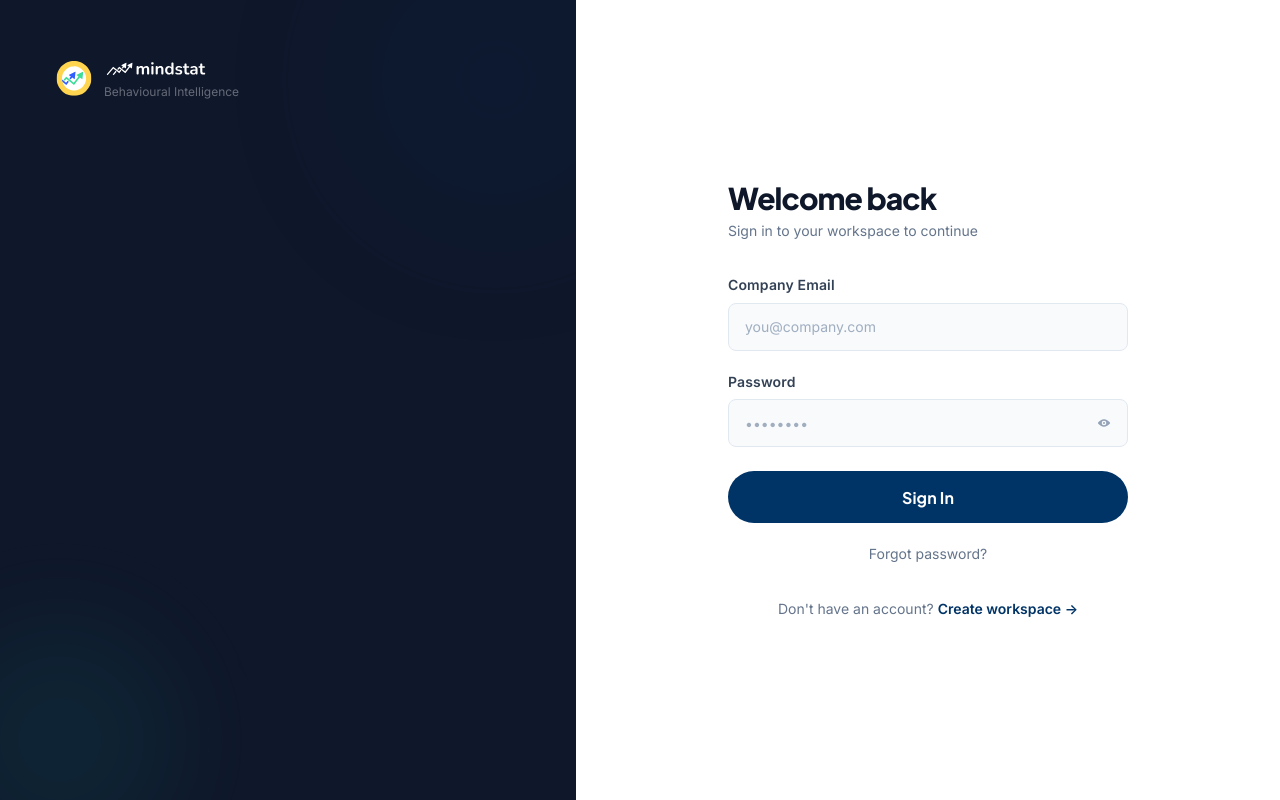
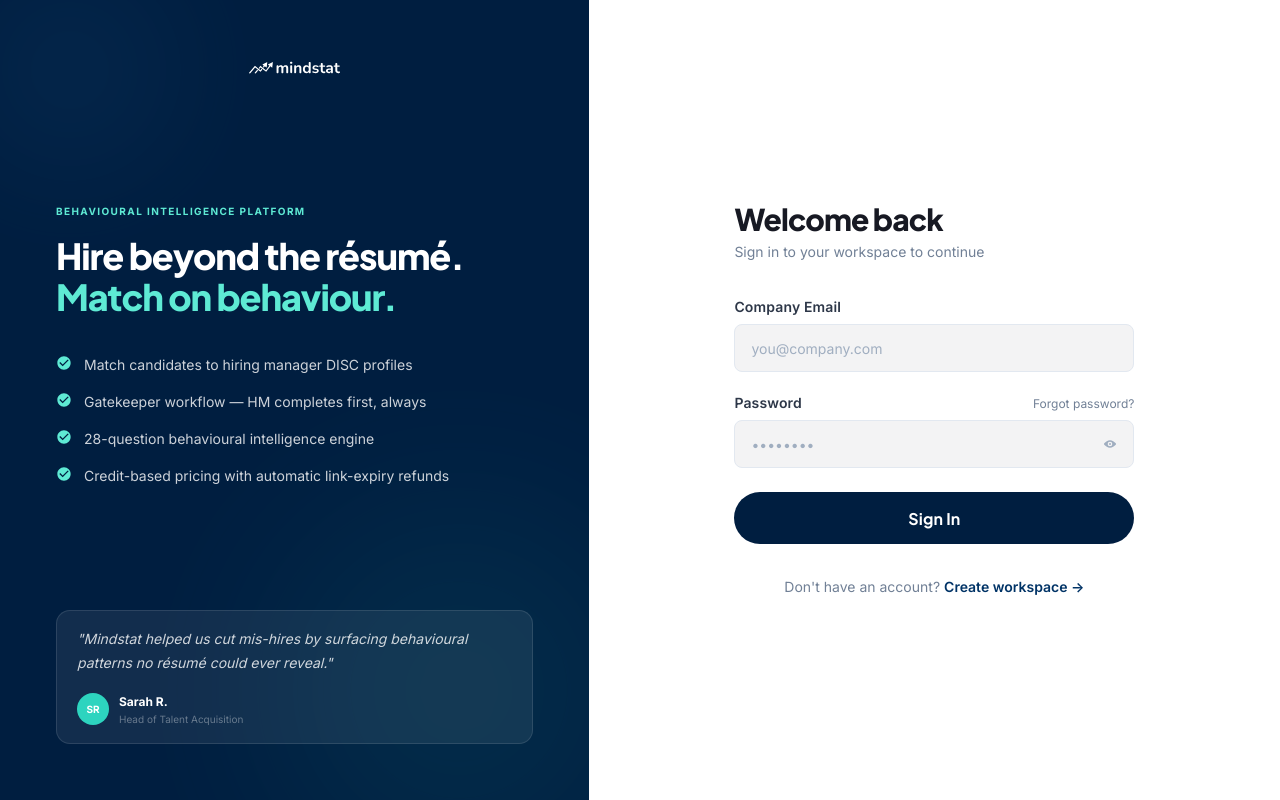
Before and after one commit to ubihacks/Mindstats, a React (Vite) app in the folder app/: page /login in a window 1280 px wide. Built offline with nearby package versions, Linux system fonts and the light colour scheme; no server answers.

Commit message:
refactor: enhance LoginPage layout and styling; update feature list and improve accessibility

```diff
--- a/app/src/features/auth/pages/LoginPage.tsx
+++ b/app/src/features/auth/pages/LoginPage.tsx
@@ -1,19 +1,27 @@
+/**
+ * LoginPage — Desing.md · Light Professional
+ * ─────────────────────────────────────────────────────────────────────────────
+ * Left:  Deep navy #001e40 brand panel · logo · tagline · features · testimonial
+ * Right: White canvas · #f3f3f4 filled inputs · navy pill submit button
+ */
 import React, { useState } from 'react';
 import {
-  Box, Button, FormControl, FormLabel, FormErrorMessage,
-  Heading, Input, Text, VStack, Alert, AlertIcon, Link as ChakraLink,
-  InputGroup, InputRightElement, IconButton, HStack, Flex, Icon,
-  List, ListItem, ListIcon, Image,
+  Box, Button, Flex, FormControl, FormLabel, FormErrorMessage,
+  Heading, HStack, Icon, IconButton, Image, Input, InputGroup,
+  InputRightElement, Link as ChakraLink, Text, VStack, Alert, AlertIcon,
 } from '@chakra-ui/react';
 import { Link as RouterLink, useNavigate } from 'react-router-dom';
 import { useForm } from 'react-hook-form';
 import { z } from 'zod';
 import { zodResolver } from '@hookform/resolvers/zod';
+import { ViewIcon, ViewOffIcon } from '@chakra-ui/icons';
+import { MdCheckCircle } from 'react-icons/md';
 import { useAppDispatch, useAppSelector } from '../../../app/hooks';
-import { loginUser } from '../authSlice';
-import { isCompanyEmail } from '../authSlice';
-import { ViewIcon, ViewOffIcon, CheckCircleIcon } from '@chakra-ui/icons';
+import { loginUser, isCompanyEmail } from '../authSlice';
 
+/* ── Design tokens (Desing.md + DESIGN.md) ───────────────────────────────── */
+const NAVY  = '#001e40';  // DESIGN.md primary
+const TEAL  = 'teal.300';
 
 const schema = z.object({
   email: z
@@ -26,86 +34,138 @@
 type FormData = z.infer<typeof schema>;
 
 const FEATURES = [
-  'Match candidates to hiring manager behavioural profiles',
-  'Gatekeeper workflow — HM must complete before candidates',
-  '28-question DISC behavioural intelligence engine',
-  'Credit-based pricing with 2-week link expiry refunds',
+  'Match candidates to hiring manager DISC profiles',
+  'Gatekeeper workflow — HM completes first, always',
+  '28-question behavioural intelligence engine',
+  'Credit-based pricing with automatic link-expiry refunds',
 ];
 
+/* ══════════════════════════════════════════════════════════════════════════ */
+
 const LoginPage: React.FC = () => {
-  const dispatch = useAppDispatch();
-  const navigate = useNavigate();
+  const dispatch  = useAppDispatch();
+  const navigate  = useNavigate();
+  const [showPw, setShowPw] = useState(false);
+
   const { status, error, user, initialized } = useAppSelector((s) => s.auth);
-  const [showPassword, setShowPassword] = useState(false);
 
-  // Already logged in — go straight to dashboard
   React.useEffect(() => {
     if (initialized && user) navigate('/dashboard', { replace: true });
   }, [initialized, user, navigate]);
 
-  const {
-    register,
-    handleSubmit,
-    formState: { errors },
-  } = useForm<FormData>({ resolver: zodResolver(schema) });
+  const { register, handleSubmit, formState: { errors } } = useForm<FormData>({
+    resolver: zodResolver(schema),
+  });
 
   const onSubmit = async (data: FormData) => {
     const result = await dispatch(loginUser(data));
-    if (loginUser.fulfilled.match(result)) {
-      navigate('/dashboard', { replace: true });
-    }
+    if (loginUser.fulfilled.match(result)) navigate('/dashboard', { replace: true });
   };
 
   return (
     <Flex minH="100vh">
-      {/* ── Left: Brand Panel ── */}
-      <Box
+
+      {/* ═══════════════════════════════════════════════════════════════════
+          LEFT PANEL — deep navy, full brand presence
+      ═══════════════════════════════════════════════════════════════════ */}
+      <Flex
         display={{ base: 'none', lg: 'flex' }}
         flexDirection="column"
         justifyContent="space-between"
-        w="45%"
-        bg="slate.900"
+        w="46%"
+        bg={NAVY}
         p={14}
         position="relative"
         overflow="hidden"
       >
-        {/* Decorative circles */}
+        {/* Subtle teal glow — decorative */}
         <Box
-          position="absolute"
-          top="-80px"
-          right="-80px"
-          w="320px"
-          h="320px"
-          borderRadius="full"
-          bg="brand.700"
-          opacity={0.15}
-          filter="blur(60px)"
+          position="absolute" bottom="-80px" right="-60px"
+          w="380px" h="380px" borderRadius="full"
+          bg="teal.400" opacity={0.07} filter="blur(90px)"
+          pointerEvents="none"
         />
         <Box
-          position="absolute"
-          bottom="-60px"
-          left="-60px"
-          w="240px"
-          h="240px"
-          borderRadius="full"
-          bg="teal.600"
-          opacity={0.1}
-          filter="blur(50px)"
+          position="absolute" top="-40px" left="-40px"
+          w="220px" h="220px" borderRadius="full"
+          bg="blue.400" opacity={0.06} filter="blur(60px)"
+          pointerEvents="none"
         />
 
-        {/* Logo */}
-        <HStack spacing={3} zIndex={1}>
-          <Image src="/mindstat-favicon.svg" h="36px" w="36px" alt="Mindstat icon" />
-          <VStack align="start" spacing={0}>
-            <Image src="/mindstats-logo.svg" h="26px" filter="brightness(0) invert(1)" alt="Mindstat" />
-            <Text fontSize="xs" color="whiteAlpha.500">Behavioural Intelligence</Text>
+        {/* ── Logo ── */}
+        <Image
+          src="/mindstats-logo.svg"
+          h="24px"
+          filter="brightness(0) invert(1)"
+          alt="Mindstat"
+          zIndex={1}
+        />
+
+        {/* ── Hero copy + feature list ── */}
+        <VStack align="start" spacing={9} zIndex={1}>
+          <Box>
+            <Text
+              fontSize="10px" fontWeight="700" letterSpacing="0.14em"
+              textTransform="uppercase" color={TEAL} mb={4}
+            >
+              Behavioural Intelligence Platform
+            </Text>
+            <Heading
+              fontFamily="heading"
+              fontSize={{ lg: '30px', xl: '36px' }}
+              fontWeight="800"
+              color="white"
+              lineHeight="1.14"
+              letterSpacing="-0.03em"
+            >
+              Hire beyond the résumé.{' '}
+              <Box as="span" color={TEAL}>Match on behaviour.</Box>
+            </Heading>
+          </Box>
+
+          <VStack align="start" spacing={3.5}>
+            {FEATURES.map((f) => (
+              <HStack key={f} spacing={3} align="start">
+                <Icon as={MdCheckCircle} color={TEAL} boxSize={4} mt={0.5} flexShrink={0} />
+                <Text fontSize="sm" color="whiteAlpha.800" lineHeight="1.65">{f}</Text>
+              </HStack>
+            ))}
           </VStack>
-        </HStack>
+        </VStack>
 
+        {/* ── Testimonial ── */}
+        <Box
+          bg="rgba(255,255,255,0.07)"
+          border="1px solid rgba(255,255,255,0.11)"
+          borderRadius="xl"
+          px={5} py={4}
+          zIndex={1}
+        >
+          <Text
+            fontSize="sm" color="whiteAlpha.800"
+            fontStyle="italic" lineHeight="1.75" mb={4}
+          >
+            "Mindstat helped us cut mis-hires by surfacing behavioural patterns
+            no résumé could ever reveal."
+          </Text>
+          <HStack spacing={2.5}>
+            <Box
+              w={8} h={8} bg="teal.400" borderRadius="full"
+              display="flex" alignItems="center" justifyContent="center" flexShrink={0}
+            >
+              <Text fontSize="10px" fontWeight="800" color="white">SR</Text>
+            </Box>
+            <VStack align="start" spacing={0}>
+              <Text fontSize="xs" fontWeight="700" color="white">Sarah R.</Text>
+              <Text fontSize="10px" color="whiteAlpha.500">Head of Talent Acquisition</Text>
+            </VStack>
+          </HStack>
+        </Box>
+      </Flex>
 
-      </Box>
-
-      {/* ── Right: Login Form ── */}
+      {/* ═══════════════════════════════════════════════════════════════════
+          RIGHT PANEL — white canvas, clean form
+      ═══════════════════════════════════════════════════════════════════ */}
       <Flex
         flex={1}
         bg="white"
@@ -115,22 +175,28 @@
         py={12}
       >
         <Box w="full" maxW="400px">
+
           {/* Mobile logo */}
-          <HStack spacing={2} mb={10} display={{ base: 'flex', lg: 'none' }}>
-            <Image src="/mindstat-favicon.svg" h="30px" w="30px" alt="Mindstat icon" />
+          <Box mb={10} display={{ base: 'block', lg: 'none' }}>
             <Image src="/mindstats-logo.svg" h="22px" alt="Mindstat" />
-          </HStack>
+          </Box>
 
           <VStack spacing={8} align="stretch">
+
+            {/* Heading */}
             <VStack align="start" spacing={1}>
-              <Heading size="lg" fontWeight="800" color="slate.900" letterSpacing="-0.03em">
+              <Heading
+                size="lg" fontWeight="800" fontFamily="heading"
+                color="gray.900" letterSpacing="-0.03em"
+              >
                 Welcome back
               </Heading>
-              <Text color="slate.500" fontSize="sm">
+              <Text color="gray.500" fontSize="sm">
                 Sign in to your workspace to continue
               </Text>
             </VStack>
 
+            {/* Error banner */}
             {error && (
               <Alert status="error" borderRadius="xl" fontSize="sm">
                 <AlertIcon />
@@ -138,10 +204,13 @@
               </Alert>
             )}
 
+            {/* Form */}
             <form onSubmit={handleSubmit(onSubmit)}>
               <VStack spacing={5}>
+
+                {/* Email */}
                 <FormControl isInvalid={!!errors.email}>
-                  <FormLabel fontWeight="600" fontSize="sm" color="slate.700" mb={1.5}>
+                  <FormLabel fontWeight="600" fontSize="sm" color="gray.700" mb={1.5}>
                     Company Email
                   </FormLabel>
                   <Input
@@ -149,89 +218,101 @@
                     type="email"
                     placeholder="you@company.com"
                     size="lg"
-                    bg="slate.50"
+                    bg="#f3f3f4"
                     border="1.5px solid"
-                    borderColor="slate.200"
+                    borderColor="gray.200"
+                    borderRadius="md"
+                    _hover={{ borderColor: 'gray.400' }}
+                    _focus={{ bg: 'white', borderColor: NAVY, boxShadow: `0 0 0 1px ${NAVY}` }}
+                    _placeholder={{ color: 'gray.400' }}
+                    transition="all 0.15s"
                   />
                   <FormErrorMessage fontSize="xs">{errors.email?.message}</FormErrorMessage>
                 </FormControl>
 
+                {/* Password */}
                 <FormControl isInvalid={!!errors.password}>
-                  <FormLabel fontWeight="600" fontSize="sm" color="slate.700" mb={1.5}>
-                    Password
-                  </FormLabel>
+                  {/* Label row with inline forgot-password link */}
+                  <Flex justify="space-between" align="center" mb={1.5}>
+                    <FormLabel fontWeight="600" fontSize="sm" color="gray.700" mb={0}>
+                      Password
+                    </FormLabel>
+                    <ChakraLink
+                      as={RouterLink} to="/forgot-password"
+                      fontSize="xs" color="gray.500"
+                      _hover={{ color: 'brand.600', textDecoration: 'none' }}
+                    >
+                      Forgot password?
+                    </ChakraLink>
+                  </Flex>
                   <InputGroup size="lg">
                     <Input
                       {...register('password')}
-                      type={showPassword ? 'text' : 'password'}
+                      type={showPw ? 'text' : 'password'}
                       placeholder="••••••••"
-                      bg="slate.50"
+                      bg="#f3f3f4"
                       border="1.5px solid"
-                      borderColor="slate.200"
+                      borderColor="gray.200"
+                      borderRadius="md"
+                      _hover={{ borderColor: 'gray.400' }}
+                      _focus={{ bg: 'white', borderColor: NAVY, boxShadow: `0 0 0 1px ${NAVY}` }}
+                      _placeholder={{ color: 'gray.400' }}
+                      transition="all 0.15s"
                     />
                     <InputRightElement>
                       <IconButton
-                        aria-label={showPassword ? 'Hide password' : 'Show password'}
-                        icon={showPassword ? <ViewOffIcon /> : <ViewIcon />}
+                        aria-label={showPw ? 'Hide password' : 'Show password'}
+                        icon={showPw ? <ViewOffIcon /> : <ViewIcon />}
                         variant="ghost"
                         size="sm"
-                        color="slate.400"
-                        onClick={() => setShowPassword((v) => !v)}
-                        _hover={{ color: 'slate.700' }}
+                        color="gray.400"
+                        onClick={() => setShowPw((v) => !v)}
+                        _hover={{ color: 'gray.700', bg: 'transparent' }}
                       />
                     </InputRightElement>
                   </InputGroup>
                   <FormErrorMessage fontSize="xs">{errors.password?.message}</FormErrorMessage>
                 </FormControl>
 
+                {/* Submit — navy pill */}
                 <Button
                   type="submit"
-                  bg="brand.600"
+                  bg={NAVY}
                   color="white"
                   size="lg"
                   w="full"
+                  borderRadius="full"
                   isLoading={status === 'loading'}
                   loadingText="Signing in…"
                   fontWeight="700"
-                  _hover={{ bg: 'brand.700', transform: 'translateY(-1px)', boxShadow: 'brand-glow' }}
-                  _active={{ bg: 'brand.800', transform: 'translateY(0)' }}
-                  _focusVisible={{ boxShadow: '0 0 0 3px rgba(79,70,229,0.35)' }}
+                  fontFamily="heading"
+                  _hover={{ bg: '#002952', transform: 'translateY(-1px)' }}
+                  _active={{ bg: '#001428', transform: 'translateY(0)' }}
                   transition="all 0.15s"
                   mt={1}
                 >
                   Sign In
                 </Button>
 
-                <ChakraLink
-                  as={RouterLink}
-                  to="/forgot-password"
-                  fontSize="sm"
-                  color="slate.500"
-                  textAlign="center"
-                  display="block"
-                  _hover={{ color: 'brand.600', textDecoration: 'none' }}
-                >
-                  Forgot password?
-                </ChakraLink>
               </VStack>
             </form>
 
+            {/* Register link */}
             <HStack justify="center" spacing={1}>
-              <Text fontSize="sm" color="slate.500">Don't have an account?</Text>
+              <Text fontSize="sm" color="gray.500">Don't have an account?</Text>
               <ChakraLink
-                as={RouterLink}
-                to="/register"
-                color="brand.600"
-                fontWeight="600"
-                fontSize="sm"
+                as={RouterLink} to="/register"
+                color="brand.600" fontWeight="600" fontSize="sm"
                 _hover={{ color: 'brand.700', textDecoration: 'none' }}
               >
                 Create workspace →
               </ChakraLink>
             </HStack>
+
           </VStack>
         </Box>
       </Flex>
+
     </Flex>
   );
 };
```
